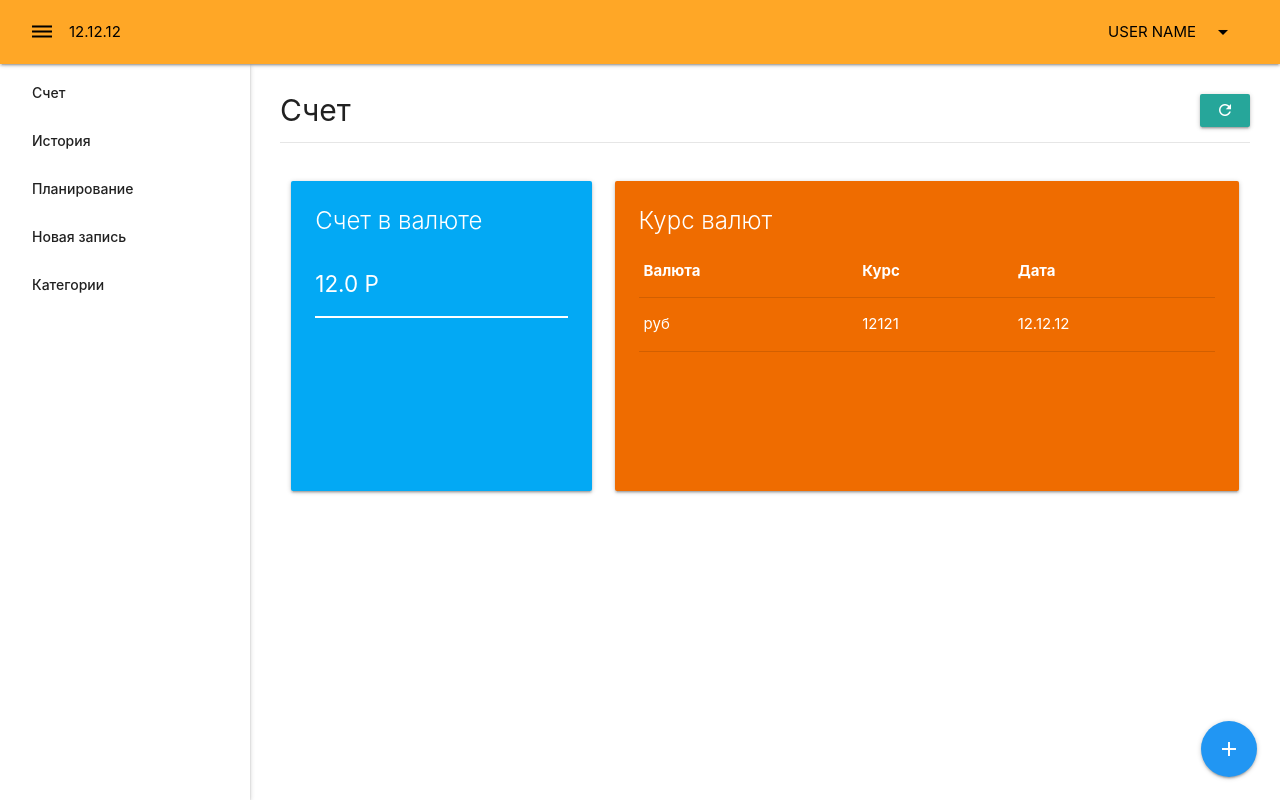
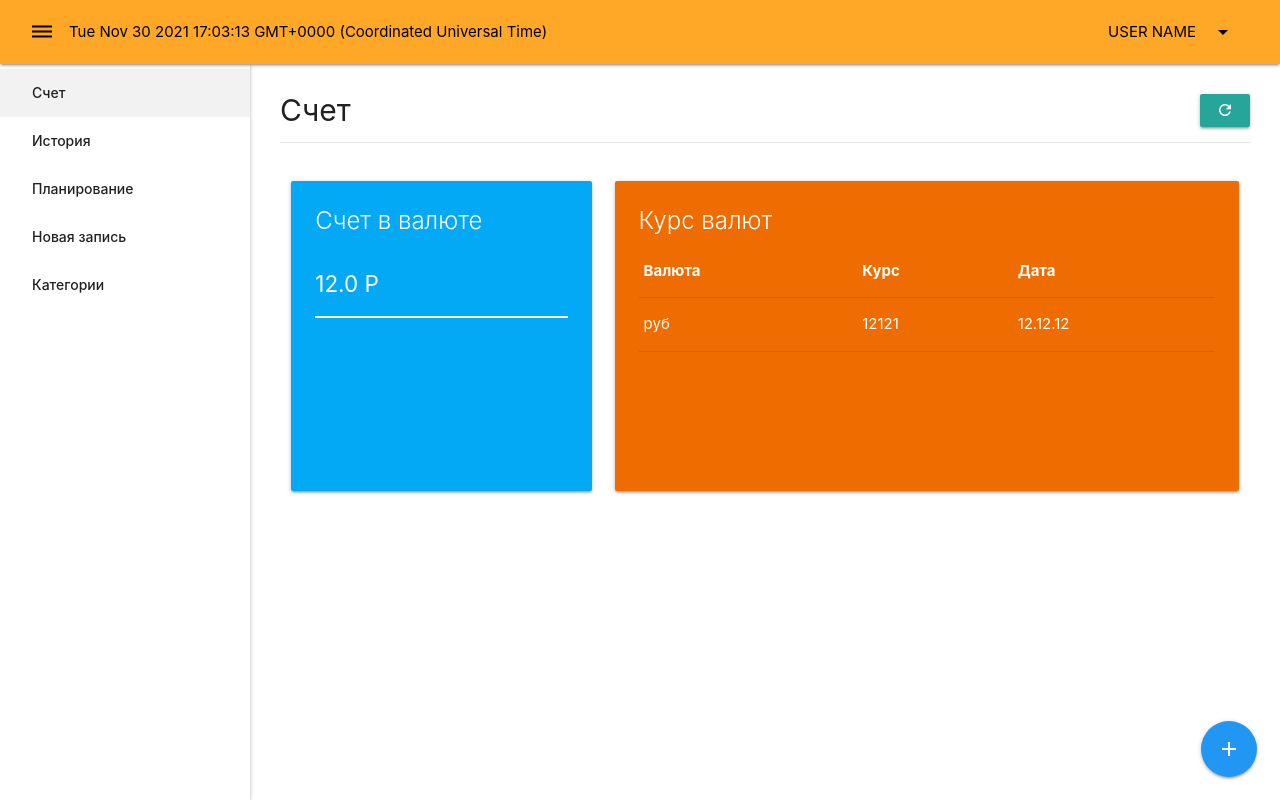
Before and after one commit to MikeGer92/vueCrm, a Vue app: page / in a window 1280 px wide. Built offline with nearby package versions, Linux system fonts and the light colour scheme.

Commit message:
added date and user-dropdown

```diff
--- /dev/null
+++ b/src/components/app/Navbar.vue
@@ -0,0 +1,60 @@
+<template>
+  <nav class="navbar orange lighten-1">
+  <div class="nav-wrapper">
+    <div class="navbar-left">
+      <a href="#" @click.prevent="$emit('click')">
+        <i class="material-icons black-text">dehaze</i>
+      </a>
+      <span class="black-text">{{ date }}</span>
+    </div>
+
+    <ul class="right hide-on-small-and-down">
+      <li>
+        <a
+            class="dropdown-trigger black-text"
+            href="#"
+            data-target="dropdown"
+            ref="dropdown"
+        >
+          USER NAME
+          <i class="material-icons right">arrow_drop_down</i>
+        </a>
+
+        <ul id='dropdown' class='dropdown-content'>
+          <li>
+            <router-link to="/profile" class="black-text">
+              <i class="material-icons">account_circle</i>Профиль
+            </router-link>
+          </li>
+          <li class="divider" tabindex="-1"></li>
+          <li>
+            <a href="#" class="black-text" @click.prevent="logout">
+              <i class="material-icons">assignment_return</i>Выйти
+            </a>
+          </li>
+        </ul>
+      </li>
+    </ul>
+  </div>
+</nav>
+</template>
+
+<script>
+export default {
+  data:() => ({
+    date: new Date()
+  }),
+  methods: {
+    logout() {
+      this.$router.push('/login?message=logout')
+    }
+  },
+  mounted() {
+    setInterval(() => {
+      this.date = new Date()
+    }, 1000)
+    // eslint-disable-next-line no-undef
+    M.Dropdown.init(this.$refs.dropdown, { constrainWidth: false})
+  }
+}
+</script>
--- /dev/null
+++ b/src/components/app/Sidebar.vue
@@ -0,0 +1,30 @@
+<template>
+  <ul class="sidenav app-sidenav" :class="{open: value}">
+
+    <router-link
+      v-for="link in links"
+      :key="link.url"
+      tag="li"
+      active-class="active"
+      :to="link.url"
+      :exact="link.exact"
+    >
+      <a href="#" class="waves-effect waves-orange pointer">{{ link.title }}</a>
+    </router-link>
+  </ul>
+</template>
+
+<script>
+export default {
+  props: ['value'],
+  data:() => ({
+    links: [
+      {title: 'Счет', url: '/', exact: true},
+      {title: 'История', url: '/history'},
+      {title: 'Планирование', url: '/planing'},
+      {title: 'Новая запись', url: '/record'},
+      {title: 'Категории', url: '/categories'},
+    ]
+  })
+}
+</script>
--- a/src/layouts/MainLayout.vue
+++ b/src/layouts/MainLayout.vue
@@ -1,72 +1,37 @@
 <template>
+  <div class="app-main-layout">
 
-  <div class="app-main-layout">
-    <nav class="navbar orange lighten-1">
-      <div class="nav-wrapper">
-        <div class="navbar-left">
-          <a href="#">
-            <i class="material-icons black-text">dehaze</i>
-          </a>
-          <span class="black-text">12.12.12</span>
-        </div>
+    <Navbar @click="isOpen = !isOpen" />
 
-        <ul class="right hide-on-small-and-down">
-          <li>
-            <a
-                class="dropdown-trigger black-text"
-                href="#"
-                data-target="dropdown"
-            >
-              USER NAME
-              <i class="material-icons right">arrow_drop_down</i>
-            </a>
+    <Sidebar v-model="isOpen"/>
 
-            <ul id='dropdown' class='dropdown-content'>
-              <li>
-                <a href="#" class="black-text">
-                  <i class="material-icons">account_circle</i>Профиль
-                </a>
-              </li>
-              <li class="divider" tabindex="-1"></li>
-              <li>
-                <a href="#" class="black-text">
-                  <i class="material-icons">assignment_return</i>Выйти
-                </a>
-              </li>
-            </ul>
-          </li>
-        </ul>
-      </div>
-    </nav>
 
-    <ul class="sidenav app-sidenav open">
-      <li>
-        <a href="#" class="waves-effect waves-orange pointer">Счет</a>
-      </li>
-      <li>
-        <a href="#" class="waves-effect waves-orange pointer">История</a>
-      </li>
-      <li>
-        <a href="#" class="waves-effect waves-orange pointer">Планирование</a>
-      </li>
-      <li>
-        <a href="#" class="waves-effect waves-orange pointer">Новая запись</a>
-      </li>
-      <li>
-        <a href="#" class="waves-effect waves-orange pointer">Категории</a>
-      </li>
-    </ul>
 
-    <main class="app-content">
+    <main class="app-content" :class="{full: !isOpen}">
       <div class="app-page">
         <router-view/>
       </div>
     </main>
 
-<div class="fixed-action-btn">
-  <a class="btn-floating btn-large blue" href="#">
-    <i class="large material-icons">add</i>
-  </a>
-</div>
+  <div class="fixed-action-btn">
+    <router-link class="btn-floating btn-large blue" to="/record">
+      <i class="large material-icons">add</i>
+    </router-link>
+  </div>
 </div>
 </template>
+
+<script>
+import Navbar from '@/components/app/Navbar'
+import Sidebar from '@/components/app/Sidebar'
+export default {
+  name: 'main-layout',
+  components: {Navbar, Sidebar},
+  data() {
+    return {
+      isOpen: true
+    }
+  }
+
+}
+</script>
```
